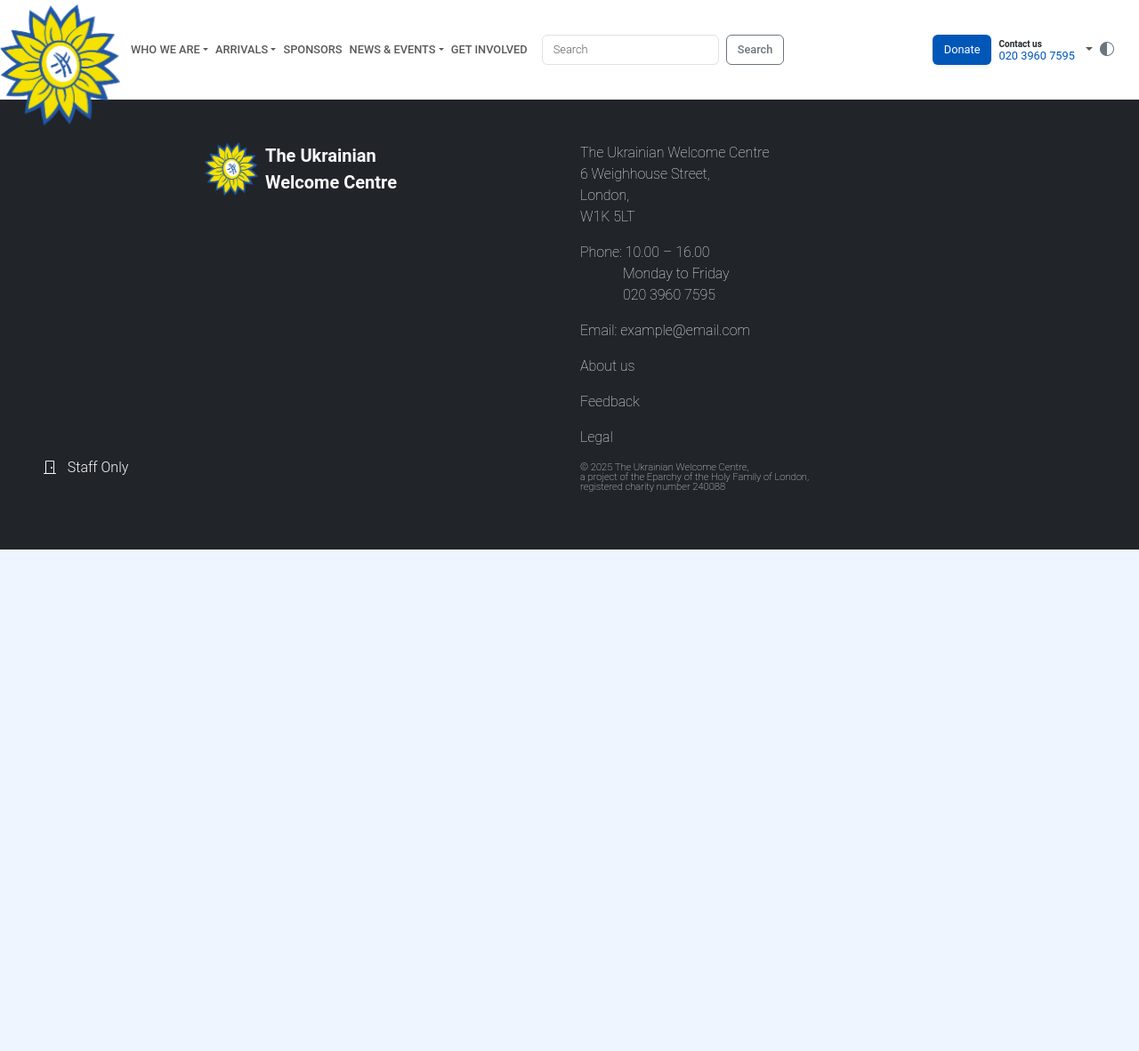
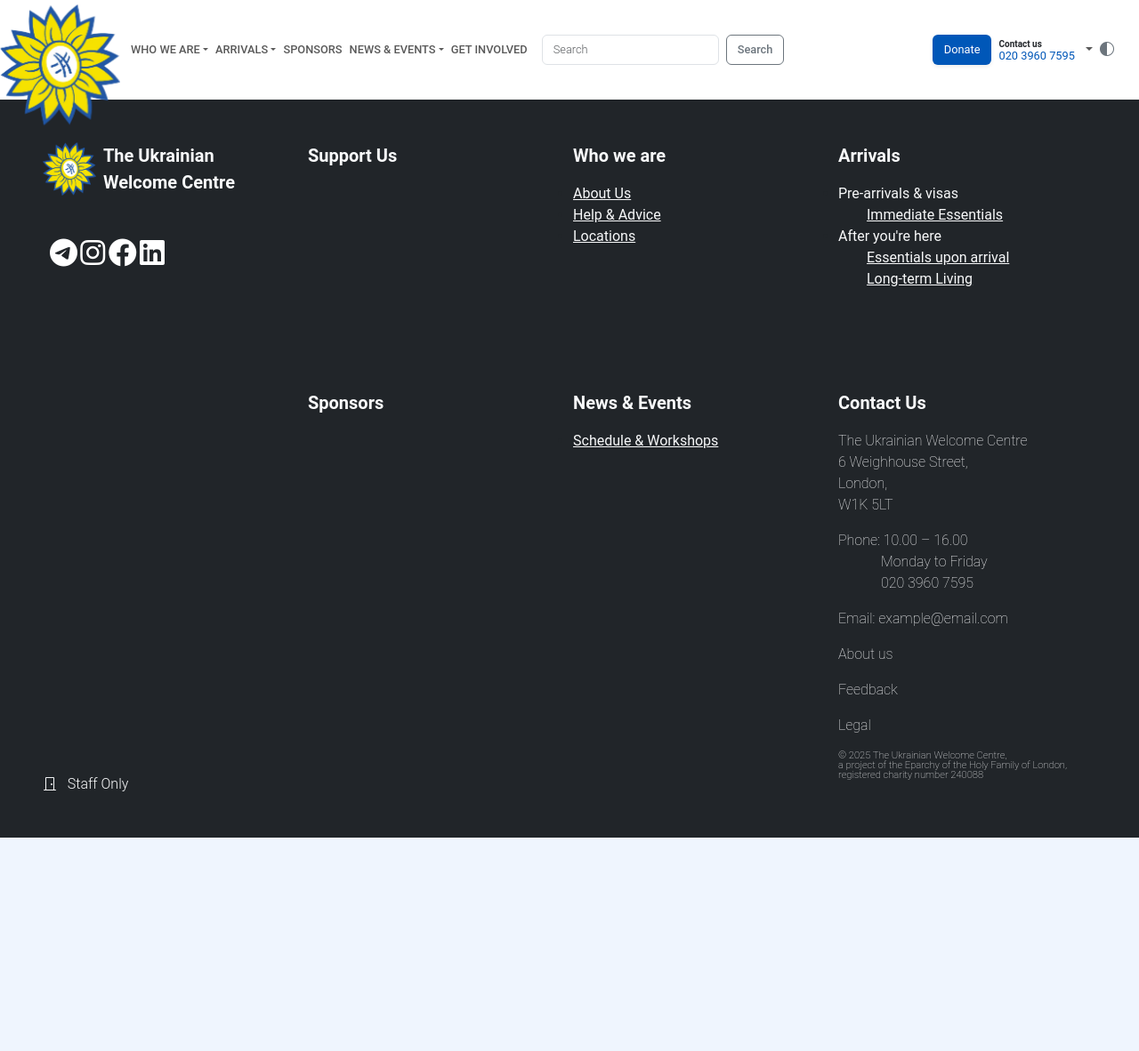
Before and after one commit to vldkurov/uwc-pro, a Django app: template templates/pages/home.html in a window 1280 px wide. Shown: the top 1182 px of the page at 89% size. Run offline with Django 5.2, Linux system fonts and the light colour scheme; the template is opened without the code that fills it, so the values that code supplies are empty.

Commit message:
Update footer and hero section styling
Redesigned the footer layout for better organization, adding new sections and improving responsiveness. Adjusted the hero section's height for a more compact display. Included the Font Awesome library for additional icons.

```diff
--- a/templates/pages/_pages_base.html
+++ b/templates/pages/_pages_base.html
@@ -12,6 +12,7 @@
           integrity="sha384-QWTKZyjpPEjISv5WaRU9OFeRpok6YctnYmDr5pNlyT2bRjXh0JMhjY6hW+ALEwIH" crossorigin="anonymous">
     <link rel="stylesheet"
           href="https://cdnjs.cloudflare.com/ajax/libs/bootstrap-icons/1.8.1/font/bootstrap-icons.min.css">
+    <link rel="stylesheet" href="https://cdnjs.cloudflare.com/ajax/libs/font-awesome/6.4.2/css/all.min.css">
     <link rel="stylesheet" href="{% static 'css/base.css' %}">
 </head>
 <body>
@@ -288,13 +289,80 @@
 </div>
 
 <!-- Footer -->
+{#<footer>#}
+{#    <div class="row bg-dark p-5">#}
+{#        <div class="col-lg col-md-12 d-flex flex-column">#}
+{#            <div class="d-flex flex-column">#}
+{#                <div class="row">#}
+{#                    <div class="col"></div>#}
+{#                    <div class="col-auto">#}
+{#                        <div class="d-flex">#}
+{#                            <a class="me-2" href="{% url 'page' slug='home' %}">#}
+{#                                <img class="d-inline-block" width="60" height="60"#}
+{#                                     src="{% static 'img/UWC-Logo-Final_wotext.webp' %}"#}
+{#                                     alt="UWC Logo">#}
+{#                            </a>#}
+{#                            <p class="text-light fs-5 fw-bold m-0 p-o">{% trans 'The Ukrainian' %}#}
+{#                                <br> {% trans 'Welcome Centre' %}#}
+{#                            </p>#}
+{#                        </div>#}
+{#                        <div class="d-flex mt-5 px-2 justify-content-between">#}
+{#                            <a href="https://t.me/yourusername" target="_blank"><i#}
+{#                                    class="fab fa-telegram fa-2x text-white"></i></a>#}
+{#                            <a href="https://www.instagram.com/yourusername" target="_blank"><i#}
+{#                                    class="fab fa-instagram fa-2x text-white"></i></a>#}
+{#                            <a href="https://www.facebook.com/yourusername" target="_blank"><i#}
+{#                                    class="fab fa-facebook fa-2x text-white"></i></a>#}
+{#                            <a href="https://www.linkedin.com/in/yourusername" target="_blank"><i#}
+{#                                    class="fab fa-linkedin fa-2x text-white"></i></a>#}
+{#                        </div>#}
+{#                    </div>#}
+{#                    <div class="col"></div>#}
+{#                </div>#}
+{#            </div>#}
+{#            <div class="d-flex flex-grow-1 justify-content-start align-items-end py-2 mb-4">#}
+{#                <a class="nav-link text-light fw-lighter" href="{% url 'account_login' %}" aria-label="Log In">#}
+{#                    {% if user.is_authenticated %}#}
+{#                        <img src="{{ user.email|gravatar_with_type:'30,retro' }}" alt="Gravatar">#}
+{#                    {% else %}#}
+{#                        <i class="bi bi-door-closed me-2"></i>#}
+{#                        <span class="fw-light">{% trans 'Staff Only' %}</span>#}
+{#                    {% endif %}#}
+{#                </a>#}
+{#            </div>#}
+{#        </div>#}
+{#        <div class="col-lg col-md-12">#}
+{#            <p class="text-light fw-lighter">The Ukrainian Welcome Centre <br> 6 Weighhouse Street, <br> London, <br>#}
+{#                W1K 5LT</p>#}
+{#            <p class="text-light fw-lighter">Phone: 10.00 – 16.00 <br> <span class="ps-5">Monday to Friday</span> <br>#}
+{#                <a#}
+{#                        href="tel:+442039607595"#}
+{#                        style="color: inherit; text-decoration: none;"><span class="ps-5">020#}
+{#                3960 7595</span></a></p>#}
+{#            <p class="text-light fw-lighter">Email: <a href="mailto:example@email.com"#}
+{#                                                       style="color: inherit; text-decoration: none;">example@email.com</a>#}
+{#            </p>#}
+{#            <p class="text-light fw-lighter"><a href="#"#}
+{#                                                style="color: inherit; text-decoration: none;">{% trans 'About us' %}</a>#}
+{#            </p>#}
+{#            <p class="text-light fw-lighter"><a href="#"#}
+{#                                                style="color: inherit; text-decoration: none;">{% trans 'Feedback' %}</a>#}
+{#            </p>#}
+{#            <p class="text-light fw-lighter"><a href="#"#}
+{#                                                style="color: inherit; text-decoration: none;">{% trans 'Legal' %}</a>#}
+{#            </p>#}
+{#            <p class="text-light fw-lighter lh-1" style="font-size: 0.7rem;">#}
+{#                © {% now "Y" %} {% trans 'The Ukrainian Welcome Centre' %}, <br>#}
+{#                {% trans 'a project of the Eparchy of the Holy Family of London' %}, <br>#}
+{#                {% trans 'registered charity number' %} 240088#}
+{#            </p>#}
+{#        </div>#}
+{#    </div>#}
+{#</footer>#}
+
 <footer>
-    <div class="row bg-dark p-5">
-        <div class="col-lg col-md-12 d-flex flex-column">
-            <div class="d-flex flex-column">
-                <div class="row">
-                    <div class="col"></div>
-                    <div class="col-auto">
+    <div class="row g-4 g-lg-2 bg-dark p-5">
+        <div class="col-lg col-md-12">
             <div class="d-flex">
                 <a class="me-2" href="{% url 'page' slug='home' %}">
                     <img class="d-inline-block" width="60" height="60"
@@ -305,7 +373,8 @@
                     <br> {% trans 'Welcome Centre' %}
                 </p>
             </div>
-                        <div class="d-flex mt-5 px-2 justify-content-between">
+
+            <div class="d-flex mt-5 px-2 justify-content-between w-50">
                 <a href="https://t.me/yourusername" target="_blank"><i
                         class="fab fa-telegram fa-2x text-white"></i></a>
                 <a href="https://www.instagram.com/yourusername" target="_blank"><i
@@ -315,11 +384,40 @@
                 <a href="https://www.linkedin.com/in/yourusername" target="_blank"><i
                         class="fab fa-linkedin fa-2x text-white"></i></a>
             </div>
+
         </div>
-                    <div class="col"></div>
+        <div class="col-lg col-md-12">
+            <p class="text-light fs-5 fw-semibold">{% trans 'Support Us' %}</p>
+        </div>
+        <div class="col-lg col-md-12">
+            <p class="text-light fs-5 fw-semibold">{% trans 'Who we are' %}</p>
+            <ul class="p-0">
+                <li><a class="text-light" href="{% url 'page' slug='about-us' %}">{% trans 'About Us' %}</a></li>
+                <li><a class="text-light" href="#">{% trans 'Help & Advice' %}</a></li>
+                <li><a class="text-light" href="{% url 'locations_redirect' %}">{% trans 'Locations' %}</a></li>
+            </ul>
+        </div>
+        <div class="col-lg col-md-12">
+            <p class="text-light fs-5 fw-semibold">{% trans 'Arrivals' %}</p>
+            <ul class="p-0">
+                <li><p class="text-light m-0 p-0">{% trans 'Pre-arrivals & visas' %}</p>
+                    <ul>
+                        <li><a class="text-light" href="#">{% trans 'Immediate Essentials' %}</a></li>
+                    </ul>
+                </li>
+
+                <li><p class="text-light m-0 p-0">{% trans "After you're here" %}</p>
+                    <ul>
+                        <li><a class="text-light" href="#">{% trans 'Essentials upon arrival' %}</a></li>
+                        <li><a class="text-light" href="#">{% trans 'Long-term Living' %}</a></li>
+                    </ul>
+                </li>
+
+            </ul>
         </div>
     </div>
-            <div class="d-flex flex-grow-1 justify-content-start align-items-end py-2 mb-4">
+    <div class="row g-4 g-lg-2 bg-dark p-5">
+        <div class="col-lg col-md-12 d-flex align-items-end">
             <a class="nav-link text-light fw-lighter" href="{% url 'account_login' %}" aria-label="Log In">
                 {% if user.is_authenticated %}
                     <img src="{{ user.email|gravatar_with_type:'30,retro' }}" alt="Gravatar">
@@ -329,8 +427,17 @@
                 {% endif %}
             </a>
         </div>
+        <div class="col-lg col-md-12">
+            <p class="text-light fs-5 fw-semibold">{% trans 'Sponsors' %}</p>
         </div>
         <div class="col-lg col-md-12">
+            <p class="text-light fs-5 fw-semibold">{% trans 'News & Events' %}</p>
+            <ul class="p-0">
+                <li><a class="text-light" href="#">{% trans 'Schedule & Workshops' %}</a></li>
+            </ul>
+        </div>
+        <div class="col-lg col-md-12">
+            <p class="text-light fs-5 fw-semibold">{% trans 'Contact Us' %}</p>
             <p class="text-light fw-lighter">The Ukrainian Welcome Centre <br> 6 Weighhouse Street, <br> London, <br>
                 W1K 5LT</p>
             <p class="text-light fw-lighter">Phone: 10.00 – 16.00 <br> <span class="ps-5">Monday to Friday</span> <br>
--- a/templates/pages/home.html
+++ b/templates/pages/home.html
@@ -11,7 +11,7 @@
         {% if item.section.title|lower == 'hero' or item.section.title|lower == 'головний банер' %}
             <div class="section shadow-sm"
                  style="
-                 height: 920px;
+                 height: 600px;
                  width: 100vw;
                  position: relative;
                  left: calc(-50vw + 50%);"
```
Also changed, not shown: 1 other file. Lines whose indentation alone changed are shown as unchanged.
